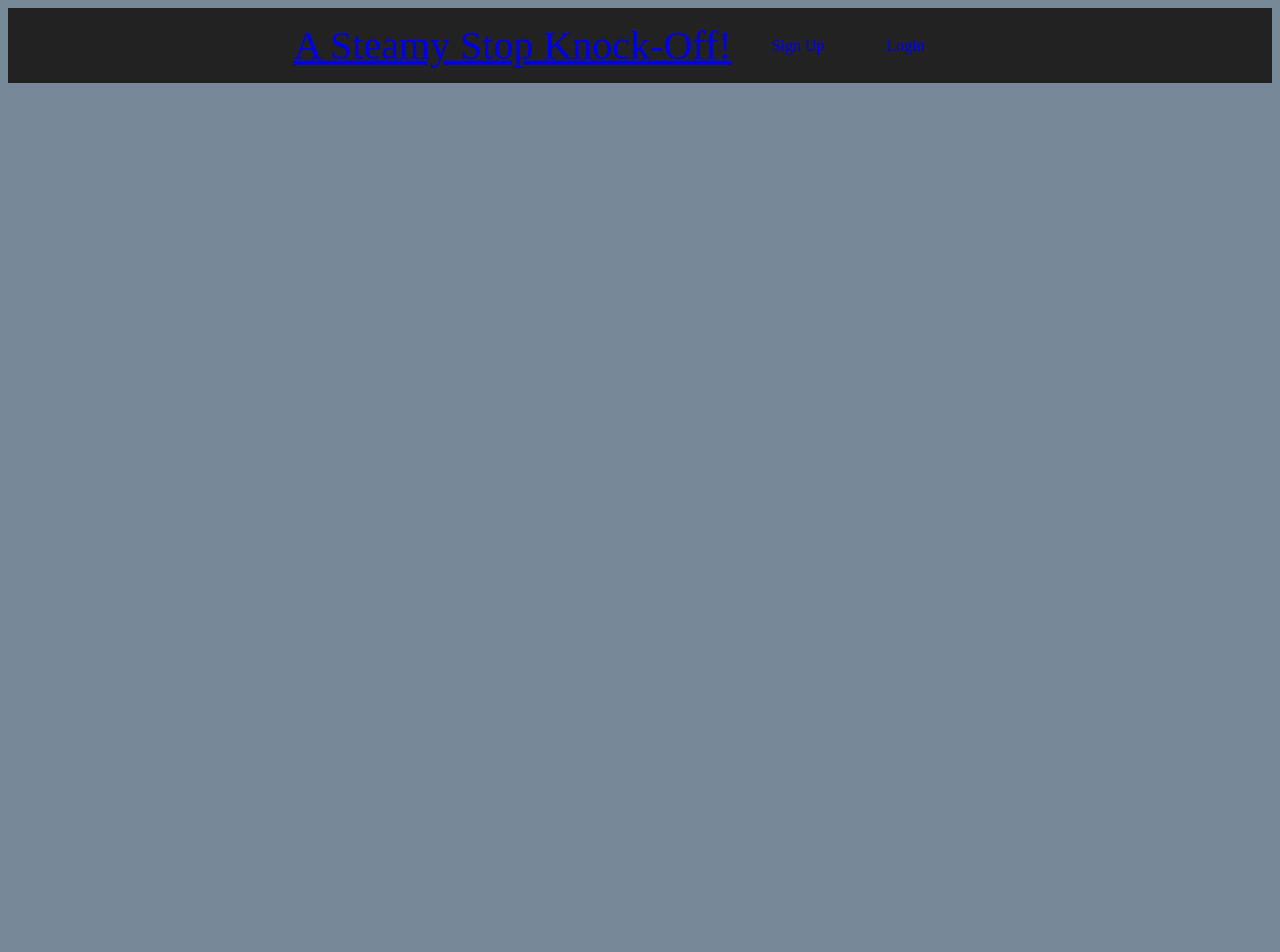
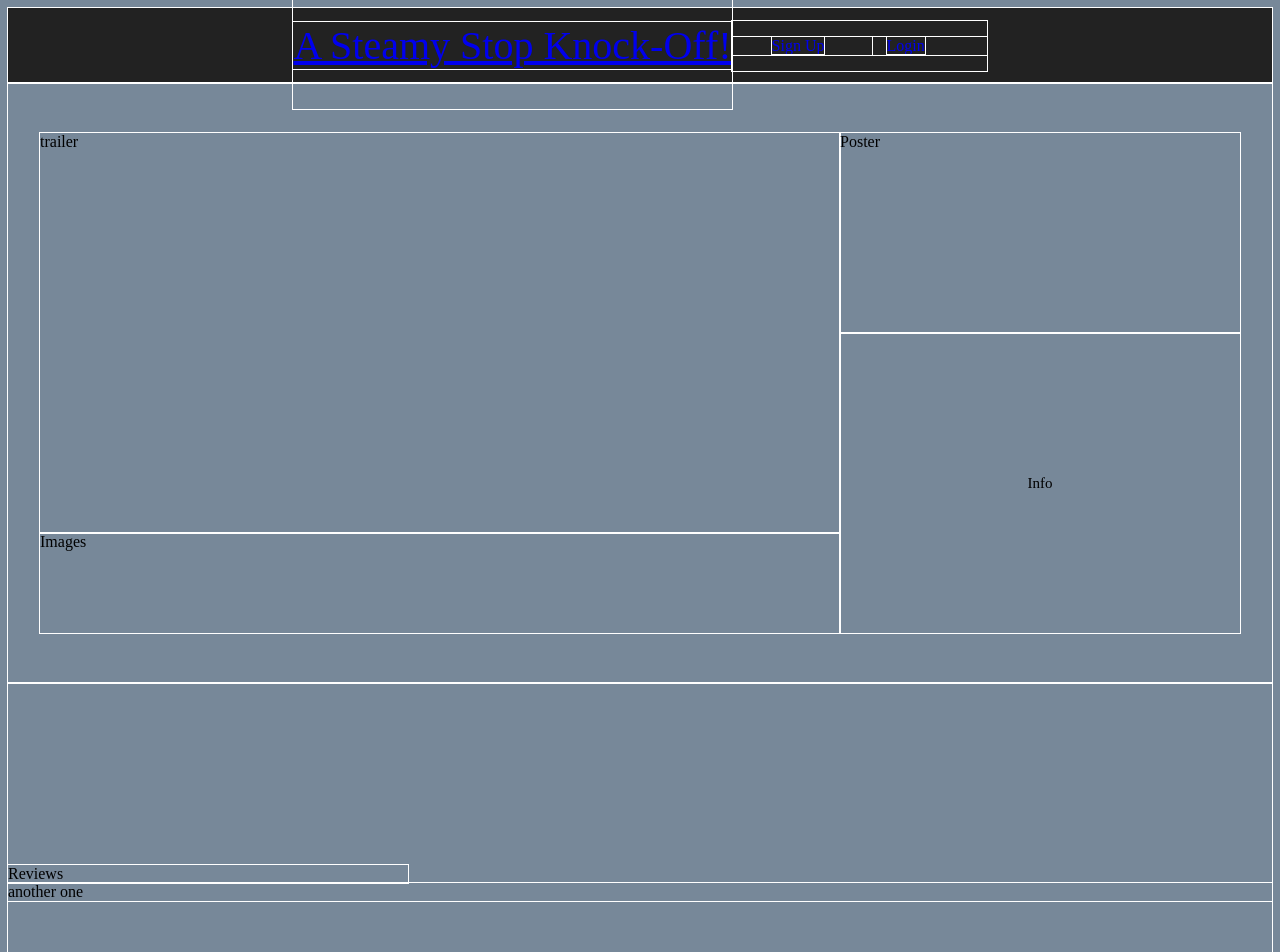
Before and after one commit to Josebosquez/A-steamy-KnockStop-off, a React (Create React App) app in the folder SKO-frontend/sko-frontend/: page /game-detail/1 in a window 1280 px wide. Shown: the top 952 px of the page. Before the commit the page ends 800 px from the top, so only its background shows below. Built offline with nearby package versions, Linux system fonts and the light colour scheme; no server answers.

Commit message:
home page done a bit more with css. working on game details css and will ask how to get info from game searched

```diff
--- a/SKO-frontend/sko-frontend/src/MainRouter.js
+++ b/SKO-frontend/sko-frontend/src/MainRouter.js
@@ -5,6 +5,7 @@ import Login from "./components/Login/Login"
 import Nav from "./components/Nav/Nav"
 import Signup from './components/Signup/Signup';
 import Home from "./components/Home/Home"
+import GameDetails from './components/GameDetails/GameDetails';
 
 function MainRouter(props) {
     return (
@@ -20,6 +21,7 @@ function MainRouter(props) {
                         <Login {...routerProps} handleUserLogin={props.handleUserLogin} />
                     )}
                 />
+                <Route exact path="/game-detail/:game" component={GameDetails} />
                 <Route exact path="/" component={Home} />
             </>
         </Router>
--- /dev/null
+++ b/SKO-frontend/sko-frontend/src/components/GameDetails/GameDetails.css
@@ -0,0 +1,64 @@
+* {
+    margin: center;
+    outline: solid white 1px;
+}
+
+.mainPage {
+    height: 600px;
+    display: flex;
+    align-items: center;
+    align-content: center;
+    justify-content: center;
+}
+
+.trailer-images {
+    width: 800px;
+    height: 500px;
+    display: flex;
+    flex-direction: column;
+}
+
+.trailer {
+    height: 400px;
+}
+
+.images {
+    height: 100px;
+}
+
+.infoCenter {
+    height: 500px;
+    width: 400px;
+    display: flex;
+    flex-direction: column;
+    align-content: center;
+    justify-content: center;
+    align-items: center;
+}
+
+.poster {
+    width: 100%;
+    height: 200px
+}
+
+.gameInfo {
+    width: 100%;
+    height: 300px;
+    display: flex;
+    flex-direction: column;
+    justify-content: center;
+    align-items: center;
+    align-content: center;
+    font-size: 15px;
+}
+
+.bottomPage {
+    height: 400px;
+    justify-content: space-evenly;
+    align-content: center;
+    align-items: center;
+}
+
+.reviews {
+    width: 400px;
+}
--- /dev/null
+++ b/SKO-frontend/sko-frontend/src/components/GameDetails/GameDetails.js
@@ -0,0 +1,54 @@
+import React, { Component } from 'react'
+import axios from 'axios'
+import "./GameDetails.css"
+
+export class GameDetails extends Component {
+    state = {
+        name: ''
+    };
+
+    async componentDidMount() {
+        try {
+            console.log(this.props)
+            let result = await axios.get(`https://api.rawg.io/api/games?key=6a456b24916a4165a3ab90808cf6d07c&search=${this.props}`)
+
+        } catch (e) {
+            console.log(e)
+        }
+    }
+
+    render() {
+        return (
+            <div>
+                <div className='mainPage'>
+                        <div className='trailer-images'>
+                            <div className='trailer'>
+                                trailer
+                            </div>
+                            <div className='images'>
+                                Images
+                            </div>
+                        </div>
+                        <div className='infoCenter'>
+                            <div className='poster'>
+                                Poster
+                            </div>
+                            <div className='gameInfo'>
+                                Info
+                            </div>
+                        </div>
+                </div>
+                <div className='bottomPage'>
+                    <div className='reviews'>
+                        Reviews
+                    </div>
+                    <div>
+                        another one
+                    </div>
+                </div>
+            </div>
+        )
+    }
+}
+
+export default GameDetails
--- a/SKO-frontend/sko-frontend/src/components/Home/Home.js
+++ b/SKO-frontend/sko-frontend/src/components/Home/Home.js
@@ -9,6 +9,7 @@ export class Home extends Component {
     state = {
         searchBar: '',
         searchedGameArray: [],
+        randomTitle: []
     }
 
     //write logic for axios call here.
@@ -35,6 +36,24 @@ export class Home extends Component {
         this.setState({
             searchBar: event.target.value
         })
+    }
+
+
+    handleRandomTitle = async () => {
+        try {
+            let searchedGame = await axios.get(`https://api.rawg.io/api/genres?key=6a456b24916a4165a3ab90808cf6d07c`)
+
+            console.log(searchedGame.data.results.name)
+
+            this.setState({
+                randomTitle: searchedGame.data.results.name
+            })
+
+            console.log(this.state);
+
+        } catch (error) {
+            console.log(error)
+        }
     }
 
     render() {
@@ -65,6 +84,7 @@ export class Home extends Component {
                                     }
                                 })}
                             </div>
+
                         <div className='trending'>
                             Trending
                         </div>
@@ -98,7 +118,7 @@ export class Home extends Component {
                     </div>
 
                     <div className='row'>
-                        <p className='filteredTitle'>Filtered by Genre</p>
+                        <p className='filteredTitle'>Best Rated Games of All Time!</p>
                         <div>
                             First row goes here, will have smaller li's that go throughout
                         </div>
```
Also changed, not shown: SKO-frontend/sko-frontend/src/icons/arrow.svg (added), 1 other file (tests, documents, lock files or other folders).
